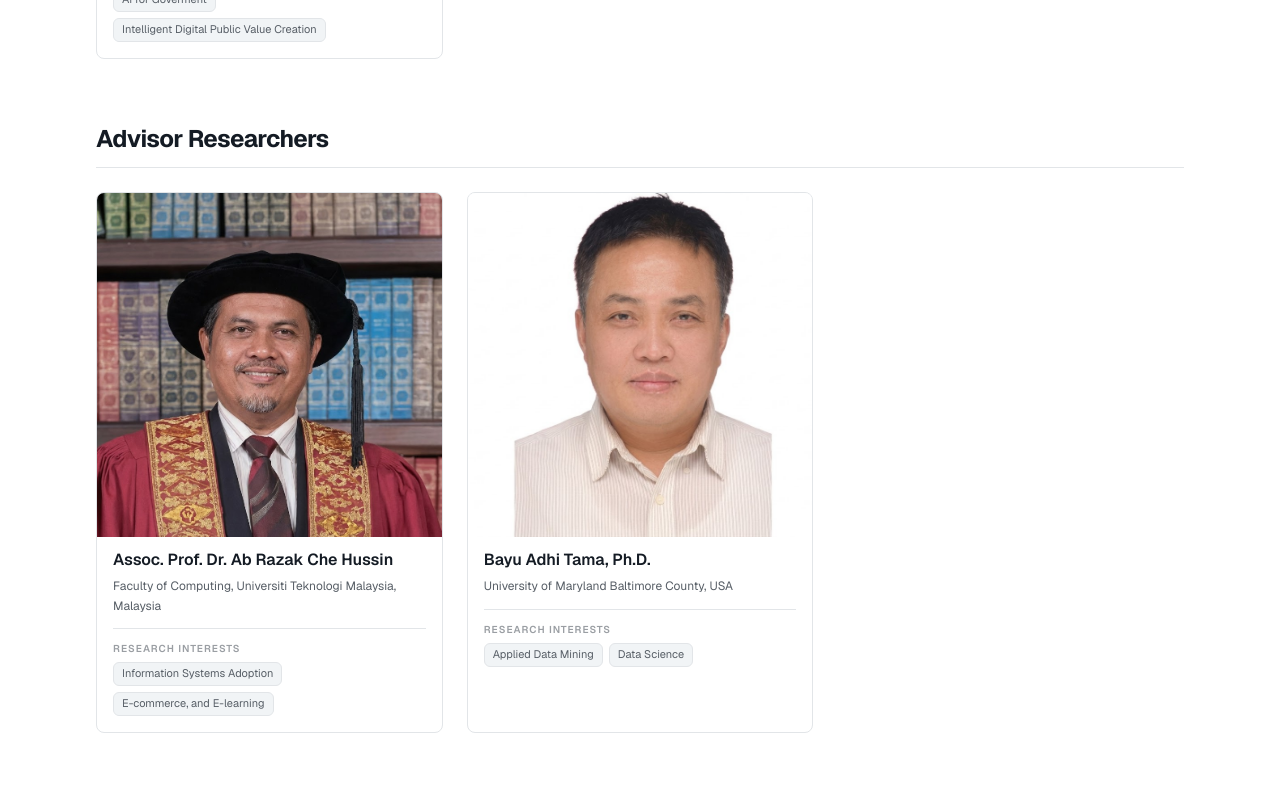
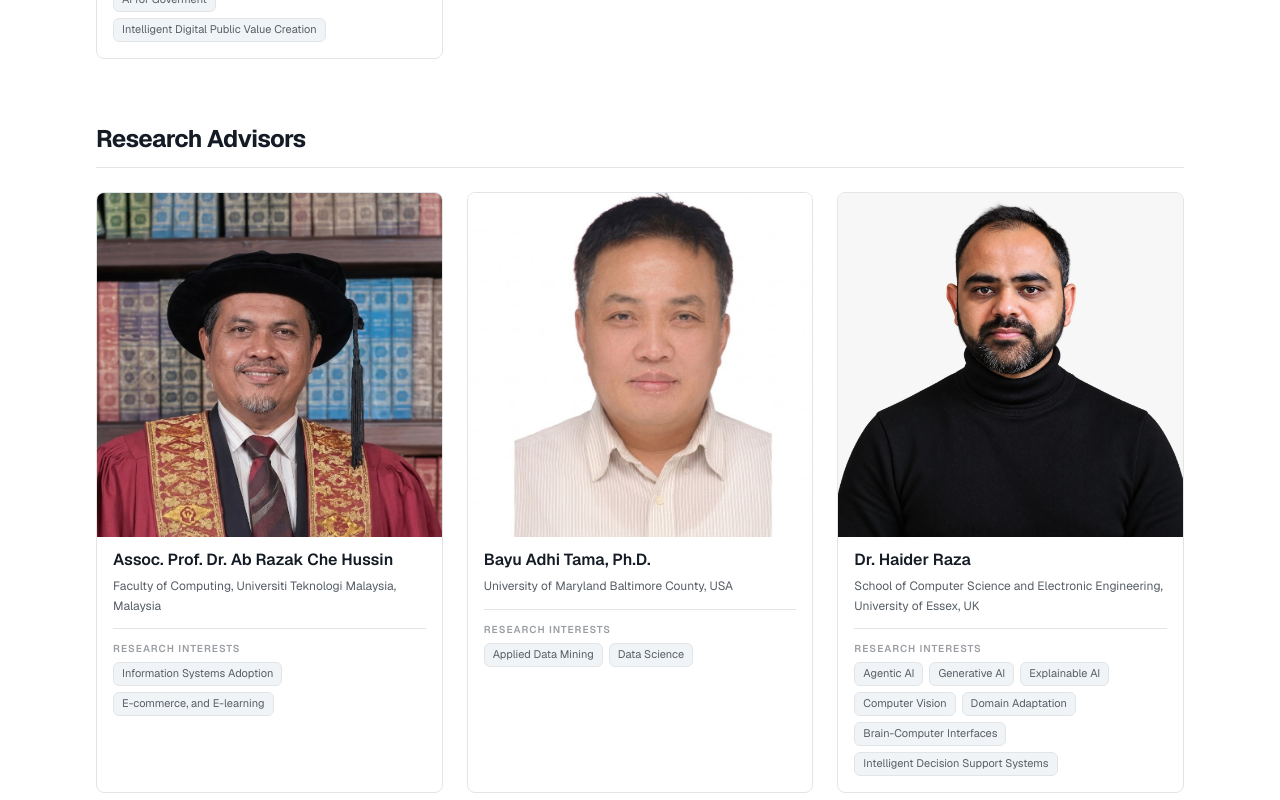
Before and after one commit to rahmatheroza/insist, a Next.js app: page /en/people in a window 1280 px wide. Shown: the part 1080-1880 px from the top of the page. Built offline with nearby package versions, Linux system fonts and the light colour scheme.

Commit message:
menambah data people & mengganti email dan label role advisor/collaborator

```diff
--- a/src/app/[locale]/people/page.tsx
+++ b/src/app/[locale]/people/page.tsx
@@ -27,9 +27,9 @@ export async function generateMetadata({
 
 const roleSectionsEn = [
   { role: "Head of Research Group", title: "Head of Research Group" },
-  { role: "Advisor Researcher", title: "Advisor Researchers" },
+  { role: "Research Advisor", title: "Research Advisors" },
   { role: "Researcher", title: "Researchers" },
-  { role: "Collaborator Researcher", title: "Collaborator Researchers" },
+  { role: "Research Collaborator", title: "Research Collaborators" },
 ];
 
 const roleSectionsId = [
--- a/src/app/_backup_original/people/page.tsx
+++ b/src/app/_backup_original/people/page.tsx
@@ -15,9 +15,9 @@ export const metadata: Metadata = {
 
 const roleSections = [
   { role: "Head of Research Group", title: "Head of Research Group" },
-  { role: "Advisor Researcher", title: "Advisor Researchers" },
+  { role: "Research Advisor", title: "Research Advisors" },
   { role: "Researcher", title: "Researchers" },
-  { role: "Collaborator Researcher", title: "Collaborator Researchers" },
+  { role: "Research Collaborator", title: "Research Collaborators" },
 ];
 
 function PersonCard({ person }: { person: Person }) {
--- a/src/content/people.ts
+++ b/src/content/people.ts
@@ -60,7 +60,7 @@ const peopleEn: Person[] = [
   {
     id: "person-6",
     name: "Assoc. Prof. Dr. Ab Razak Che Hussin",
-    role: "Advisor Researcher",
+    role: "Research Advisor",
     affiliation: "Faculty of Computing, Universiti Teknologi Malaysia, Malaysia",
     image: "/images/people/Ab-Razak-Che-Hussin.jpeg",
     researchInterests: [
@@ -108,7 +108,7 @@ const peopleEn: Person[] = [
   {
     id: "person-10",
     name: "Bayu Adhi Tama, Ph.D.",
-    role: "Advisor Researcher",
+    role: "Research Advisor",
     affiliation: "University of Maryland Baltimore County, USA",
     image: "/images/people/Bayu-Adhi-Tama.jpeg",
     researchInterests: [
@@ -119,7 +119,7 @@ const peopleEn: Person[] = [
   {
     id: "person-11",
     name: "Lovinta Happy Atrinawati, M.Eng.",
-    role: "Collaborator Researcher",
+    role: "Research Collaborator",
     affiliation: "Ph.D. Candidate at Florida State University, USA",
     image: "/images/people/Lovinta-Happy-Atrinawati.jpeg",
     researchInterests: [
@@ -132,7 +132,7 @@ const peopleEn: Person[] = [
   {
     id: "person-12",
     name: "Dr. Emanuel Jando",
-    role: "Collaborator Researcher",
+    role: "Research Collaborator",
     affiliation: "Universitas Katolik Widya Mandira (UNWIRA), Kupang, NTT, Indonesia",
     image: "/images/people/Emanuel-Jando.jpeg",
     researchInterests: [
@@ -141,6 +141,22 @@ const peopleEn: Person[] = [
       "Information Systems & Decision Support Systems",
       "IT Governance",
       "Artificial Intelligence",
+    ],
+  },
+  {
+    id: "person-13",
+    name: "Dr. Haider Raza",
+    role: "Research Advisor",
+    affiliation: "School of Computer Science and Electronic Engineering, University of Essex, UK",
+    image: "/images/people/Haider-Raza.jpeg",
+    researchInterests: [
+      "Agentic AI",
+      "Generative AI",
+      "Explainable AI",
+      "Computer Vision",
+      "Domain Adaptation",
+      "Brain-Computer Interfaces",
+      "Intelligent Decision Support Systems",
     ],
   },
 ];
@@ -288,6 +304,22 @@ const peopleId: Person[] = [
       "Kecerdasan Buatan",
     ],
   },
+  {
+    id: "person-13",
+    name: "Dr. Haider Raza",
+    role: "Peneliti Penasihat",
+    affiliation: "School of Computer Science and Electronic Engineering, University of Essex, UK",
+    image: "/images/people/Haider-Raza.jpeg",
+    researchInterests: [
+      "Agentic AI",
+      "Generative AI",
+      "Explainable AI",
+      "Computer Vision",
+      "Domain Adaptation",
+      "Brain-Computer Interfaces",
+      "Sistem Pendukung Keputusan Cerdas",
+    ],
+  },
 ];
 
 export function getPeople(locale?: string): Person[] {
--- a/src/content/site.ts
+++ b/src/content/site.ts
@@ -3,7 +3,7 @@ import type { NavItem, SiteConfig } from "@/types";
 const baseSite = {
   name: "INSIST",
   university: "Universitas Sriwijaya",
-  email: "insistreserch@unsri.ac.id",
+  email: "info@insistresearch.org",
   logo: {
     src: "/images/logo_insist1.png",
     alt: "INSIST — Intelligent and Sustainable Information Systems",
```
Also changed, not shown: public/images/people/Haider-Raza.jpeg (added).
